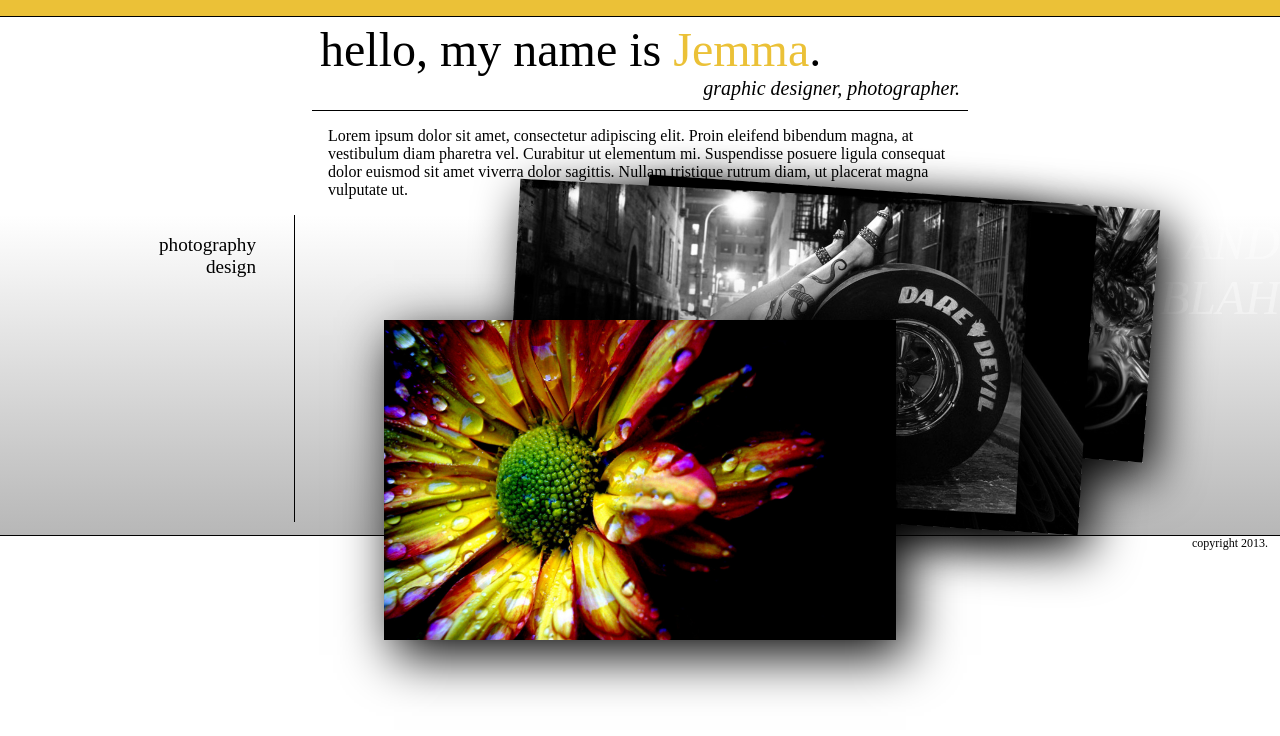
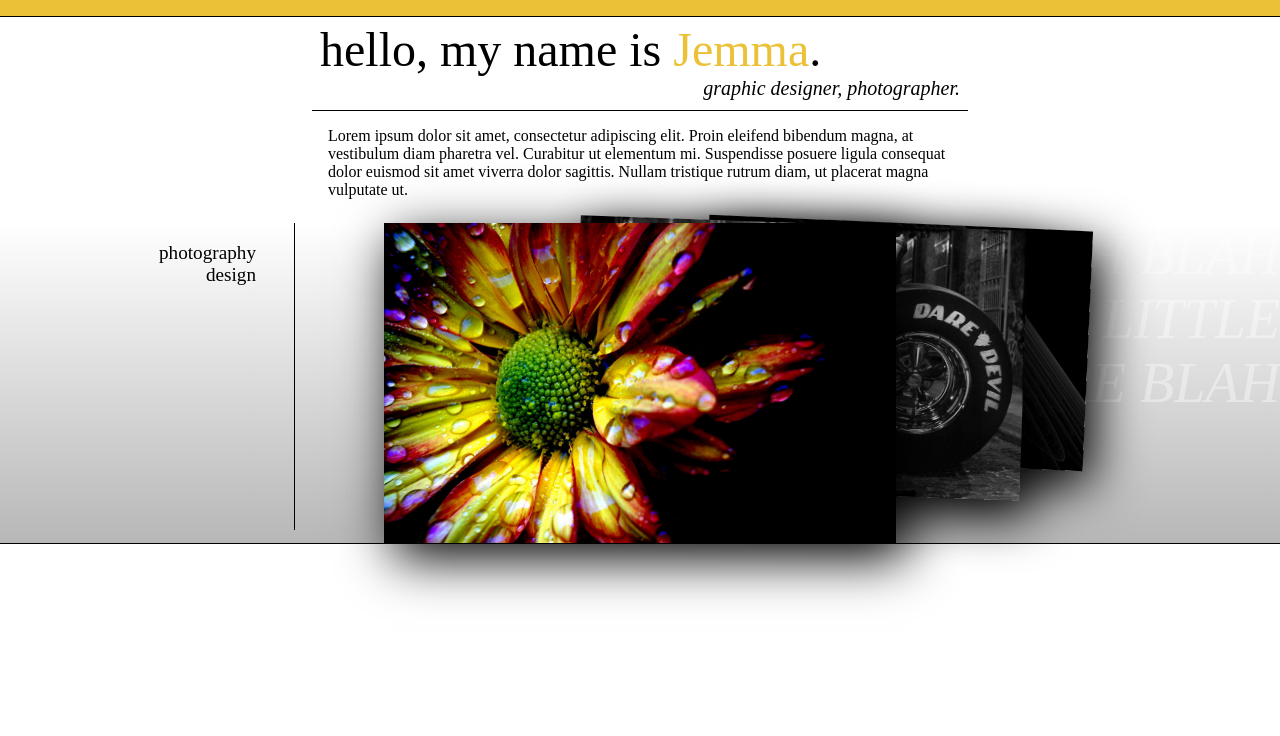
Before and after one commit to kdrakon/jemmas-portfolio-site, a plain HTML site: page portfolio.html in a window 1280 px wide. Drawn offline with nearby package versions, Linux system fonts and the light colour scheme; a web font is replaced by a local one.

Commit message:
fixed image position again

```diff
--- a/js/portfolio.js
+++ b/js/portfolio.js
@@ -33,18 +33,18 @@ function getPortfolioDefinition(jsonLocation){
 
 	$.getJSON(jsonLocation, function(data){
 		portfolioDefn = data;
-		loadPortfolio();
+		loadPortfolio(slideSetIndex);
 	});
 
 }
 
-function loadPortfolio(){
+function loadPortfolio(setIndex){
 
 	slides = new Array();
 
-	for (var i = 0; i < portfolioDefn[slideSetIndex].images.length; i++){
+	for (var i = 0; i < portfolioDefn[setIndex].images.length; i++){
 		slides[i] = new Image();
-		slides[i].src = portfolioDefn[slideSetIndex].images[i];
+		slides[i].src = portfolioDefn[setIndex].images[i];
 	}
 
 	$(".slide").each(function(k, e){
@@ -57,14 +57,14 @@ function loadPortfolio(){
 
 	showTitles();
 
-	$("#set-description").html(portfolioDefn[slideSetIndex].description);
+	$("#set-description").html(portfolioDefn[setIndex].description);
 
 }
 
 function showTitles(){
 	var output = "";
 	$.each(portfolioDefn, function(k, e){
-		var link = "<a>" + e.title + "</a><br>";
+		var link = "<a class='set-link' onclick='loadPortfolio(" + k + ")'>" + e.title + "</a><br>";
 		output += link;
 	});
 	$("#set-titles").html(output);
@@ -99,7 +99,7 @@ function changeSlidesSet(direction){
 	});
 
 	slideIndex = 0;
-	loadPortfolio();
+	loadPortfolio(slideSetIndex);
 
 	$(".slide").each(function(k, e){
 		$(e).fadeIn(400);
--- a/portfolio.html
+++ b/portfolio.html
@@ -6,8 +6,6 @@
 <script src="js/portfolio.js"></script>
 <link href='http://fonts.googleapis.com/css?family=Copse&effect=outline' rel='stylesheet' type='text/css'>
 
-
-
 <style type="text/css">
 
 html, body {
@@ -15,6 +13,10 @@ html, body {
 	height: 100%;
 	width: 100%;
 	font-family: 'Copse', serif;
+}
+
+.set-link {
+	cursor: pointer;
 }
 
 #bar {
@@ -70,11 +72,11 @@ div, footer {
 	border-width: 1px;
 	padding-left: 1em;
 	padding-top: 1em;
-	margin-bottom: 1em;
+	margin-bottom: 1.5em;
 }
 
 #main {
-	max-width: 100%;
+	width: 100%;
 	height: 20em;
 	border-bottom-style: solid;
 	border-width: 1px;
@@ -82,49 +84,42 @@ div, footer {
 }
 
 .slide-one {
-	position: absolute;
-	top: 20em;
+	position: fixed;
 	left: 30%;
 	z-index: 400;
+
+	max-width: 40%;
+	max-height: 40%;
 }
 
 .slide-two {
-	position: absolute;
-	top: 12em;
-	left: 40%;
+	position: fixed;
+	left: 45%;
 	z-index: 300;
 
-	transform: rotate(3deg);
-	-ms-transform: rotate(3deg);
-	-webkit-transform: rotate(3deg);
+	max-width: 35%;
+	max-height: 35%;
+
+	transform: rotate(2deg);
+	-ms-transform: rotate(2deg);
+	-webkit-transform: rotate(2deg);
 }
 
 .slide-three {
-	position: absolute;
-	top: 12.5em;
-	left: 45%;
+	position: fixed;
+	left: 55%;
 	z-index: 200;
 
-	transform: rotate(3.5deg);
-	-ms-transform: rotate(3.5deg);
-	-webkit-transform: rotate(3.5deg);
-}
+	max-width: 30%;
+	max-height: 30%;
 
-.slide-four {
-	position: absolute;
-	top: 12em;
-	left: 50%;
-	z-index: 100;
-
-	transform: rotate(4deg);
-	-ms-transform: rotate(4deg);
-	-webkit-transform: rotate(4deg);
+	transform: rotate(2.5deg);
+	-ms-transform: rotate(2.5deg);
+	-webkit-transform: rotate(2.5deg);
 }
 
 .slide {
 	box-shadow: 10px 15px 50px #000000;
-	max-width: 40%;
-	max-height: 40%;
 }
 
 .inactive-slide {
@@ -153,7 +148,7 @@ div, footer {
 	text-align: right;
 	text-transform: uppercase;
 	font-style:italic;
-	font-size: 3em;
+	font-size: 3.5em;
 	float: right;
 	color: white;
 	width: 40%;
@@ -191,15 +186,15 @@ footer {
 
 		<img class="slide slide-three"></img>
 
-		<img class="slide slide-four"></img>
-
 		<div id="set-description" class="font-effect-outline"></div>
 
 	</div>
 
+<!--
 	<footer>
-		copyright 2013.
+
 	</footer>
+-->
 
 </body>
 </html>
```
